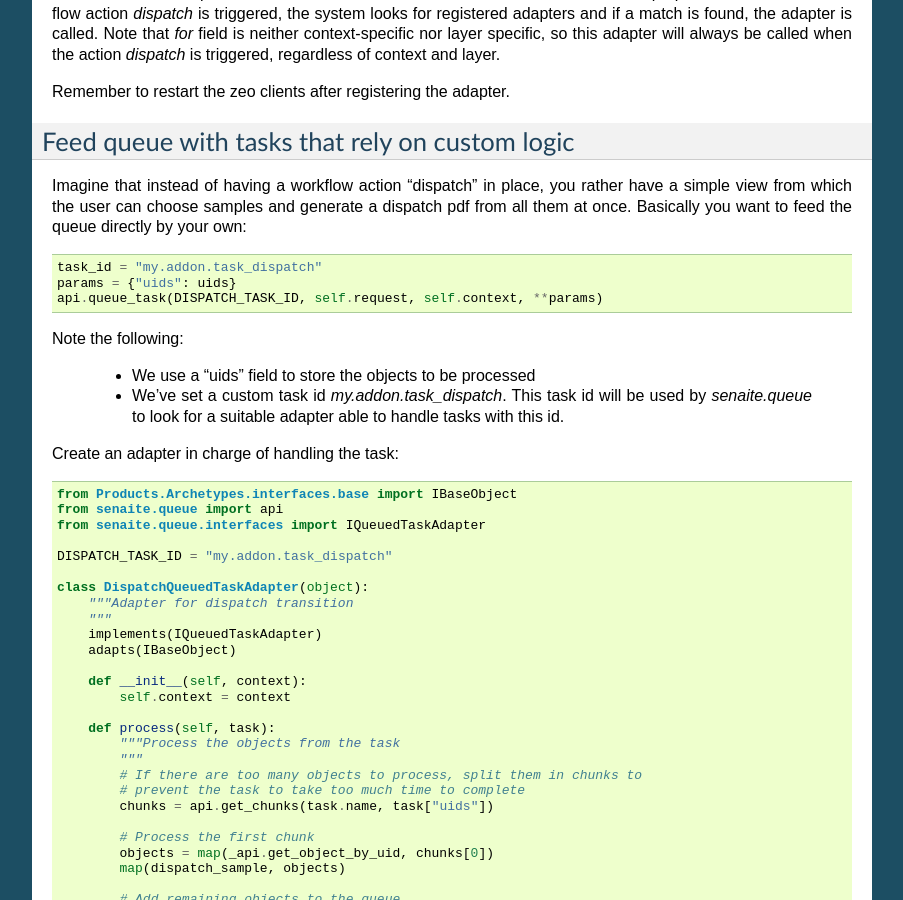
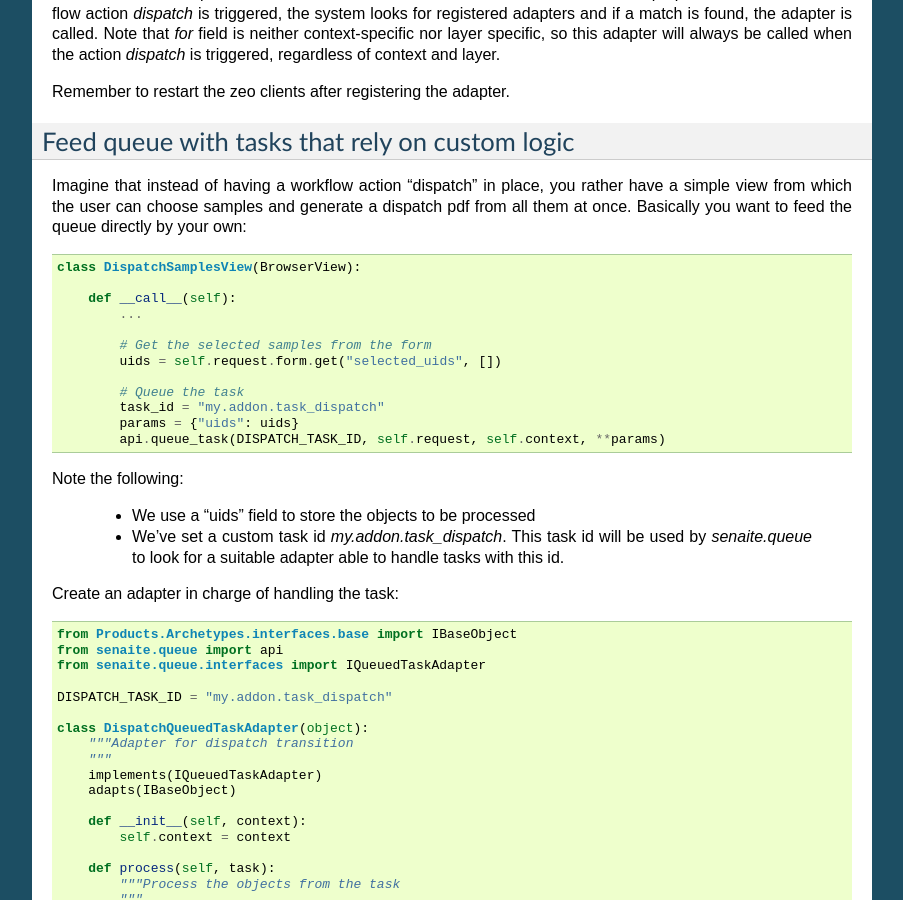
Before and after one commit to senaite/senaite.queue, a Sphinx documentation site: the page built from docs/extend.rst, in a window 1280 px wide and 900 px high, scrolled down 601 px. Shown: the whole window, without its empty margins (198-1101 px from the left). Built offline with Sphinx 7.4.7, drawn with Linux system fonts in a browser that asks for light colours.

Commit message:
Improve view example

```diff
--- a/docs/extend.rst
+++ b/docs/extend.rst
@@ -55,9 +55,18 @@ directly by your own:
 
 .. code-block:: python
 
-    task_id = "my.addon.task_dispatch"
-    params = {"uids": uids}
-    api.queue_task(DISPATCH_TASK_ID, self.request, self.context, **params)
+    class DispatchSamplesView(BrowserView):
+
+        def __call__(self):
+            ...
+
+            # Get the selected samples from the form
+            uids = self.request.form.get("selected_uids", [])
+
+            # Queue the task
+            task_id = "my.addon.task_dispatch"
+            params = {"uids": uids}
+            api.queue_task(DISPATCH_TASK_ID, self.request, self.context, **params)
 
 
 Note the following:
```
